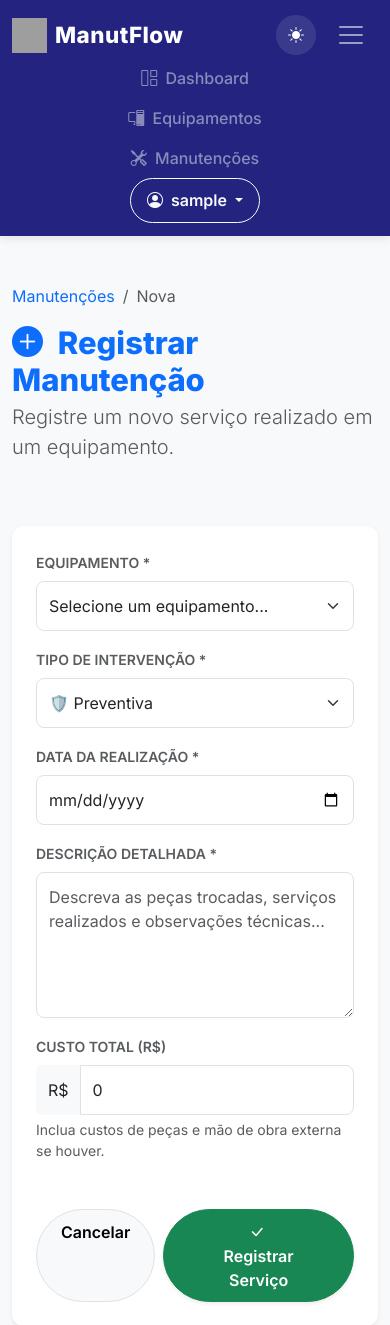
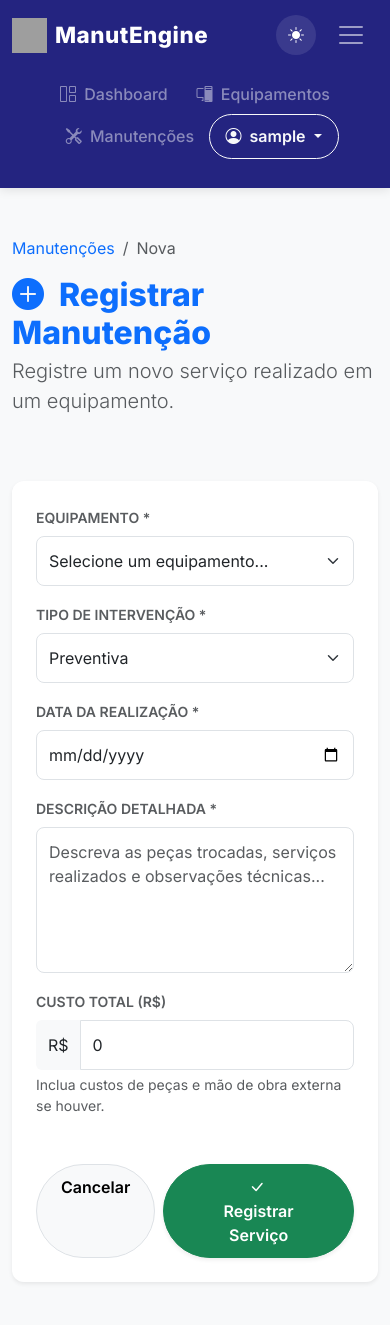
Before and after one commit to amand4morais/ManutFlow, a Flask app: page /manutencoes/nova in a window 390 px wide, after a click that opens the changed part. Shown: the top 1325 px of the page. Run offline with Flask 3, Linux system fonts and the light colour scheme; the visitor is signed in with stand-in values (Sample User, id 1); data that the repository does not hold is empty; grey boxes are pictures that could not be loaded.

Commit message:
correcting interface errors

```diff
--- a/models/equipamento.py
+++ b/models/equipamento.py
@@ -18,8 +18,8 @@ class Equipamento(db.Model):
     status = db.Column(db.String(20), nullable=False, default='ativo')
     # Status possíveis: 'ativo', 'em_manutencao', 'sucateado'
 
-    data_cadastro = db.Column(db.DateTime, default=datetime.utcnow)
-    data_atualizacao = db.Column(db.DateTime, default=datetime.utcnow, onupdate=datetime.utcnow)
+    data_cadastro = db.Column(db.DateTime, default=datetime.now)
+    data_atualizacao = db.Column(db.DateTime, default=datetime.now, onupdate=datetime.now)
 
     # Relacionamento com manutenções
     manutencoes = db.relationship('Manutencao', backref='equipamento', lazy=True, cascade='all, delete-orphan')
--- a/models/manutencao.py
+++ b/models/manutencao.py
@@ -22,7 +22,7 @@ class Manutencao(db.Model):
     # Relacionamento para acessar o nome do autor
     autor_rel = db.relationship('Funcionario', backref='manutencoes_registradas', lazy=True)
 
-    data_registro = db.Column(db.DateTime, default=datetime.utcnow)
+    data_registro = db.Column(db.DateTime, default=datetime.now)
 
     def __repr__(self):
         return f'<Manutencao {self.id} - {self.tipo} - Equipamento {self.equipamento_id}>'
--- a/views/static/css/style.css
+++ b/views/static/css/style.css
@@ -32,6 +32,29 @@
     --navbar-bg: #1a1a5e;
     --footer-bg: #1e293b;
     --card-shadow: 0 4px 12px rgba(0, 0, 0, 0.3);
+}
+
+[data-theme="dark"] .text-dark {
+    color: var(--text-main) !important;
+}
+
+[data-theme="dark"] .bg-light {
+    background-color: var(--bg-body) !important;
+}
+
+[data-theme="dark"] .table {
+    --bs-table-color: var(--text-main);
+    --bs-table-bg: transparent;
+    border-color: var(--border-color);
+}
+
+[data-theme="dark"] .breadcrumb-item.active {
+    color: var(--text-muted);
+}
+
+[data-theme="dark"] .modal-content {
+    background-color: var(--bg-card);
+    color: var(--text-main);
 }
 
 body {
@@ -288,7 +311,8 @@ footer {
 .auth-icon {
     position: absolute;
     right: 0;
-    top: 38px;
+    top: 50%;
+    transform: translateY(-50%);
     color: var(--primary-color);
     opacity: 0.7;
 }
@@ -320,9 +344,27 @@ footer {
 }
 
 .hero-title {
-    font-size: 4.5rem;
+    font-size: clamp(2.5rem, 8vw, 4.5rem);
     font-weight: 900;
     line-height: 1.1;
+}
+
+@media (max-width: 991.98px) {
+    .navbar-nav {
+        padding: 1rem 0;
+    }
+    .navbar-nav .nav-link {
+        padding: 0.5rem 0;
+    }
+}
+
+@media (max-width: 576px) {
+    .display-5 {
+        font-size: 2rem;
+    }
+    .card-body {
+        padding: 1rem;
+    }
 }
 
 .btn-landing-primary {
--- a/views/templates/base.html
+++ b/views/templates/base.html
@@ -3,7 +3,7 @@
 <head>
     <meta charset="UTF-8">
     <meta name="viewport" content="width=device-width, initial-scale=1.0">
-    <title>{% block title %}ManutFlow - Gestão Profissional{% endblock %}</title>
+    <title>{% block title %}ManutEngine - Gestão Profissional{% endblock %}</title>
 
     <!-- Google Fonts -->
     <link rel="preconnect" href="https://fonts.googleapis.com">
@@ -29,7 +29,7 @@
             <div class="container">
                 <a class="navbar-brand d-flex align-items-center" href="{{ url_for('dashboard') }}">
                     <img src="{{ url_for('static', filename='img/logo_aguia.png') }}" alt="Logo" width="35" height="35" class="me-2">
-                    <span>ManutFlow</span>
+                    <span>ManutEngine</span>
                 </a>
 
                 <div class="d-flex align-items-center d-lg-none">
@@ -42,31 +42,31 @@
                 </div>
 
                 <div class="collapse navbar-collapse" id="navbarNav">
-                    <ul class="navbar-nav ms-auto align-items-center">
+                    <ul class="navbar-nav ms-auto align-items-center flex-row flex-wrap justify-content-center">
                         <li class="nav-item">
-                            <a class="nav-link" href="{{ url_for('dashboard') }}">
+                            <a class="nav-link px-2" href="{{ url_for('dashboard') }}">
                                 <i class="bi bi-grid-1x2 me-1"></i> Dashboard
                             </a>
                         </li>
                         <li class="nav-item">
-                            <a class="nav-link" href="{{ url_for('equipamento.listar_equipamentos') }}">
+                            <a class="nav-link px-2" href="{{ url_for('equipamento.listar_equipamentos') }}">
                                 <i class="bi bi-pc-display me-1"></i> Equipamentos
                             </a>
                         </li>
                         <li class="nav-item">
-                            <a class="nav-link" href="{{ url_for('manutencao.listar_manutencoes') }}">
+                            <a class="nav-link px-2" href="{{ url_for('manutencao.listar_manutencoes') }}">
                                 <i class="bi bi-tools me-1"></i> Manutenções
                             </a>
                         </li>
 
                         {% if current_user.is_authenticated and current_user.is_admin %}
                         <li class="nav-item">
-                            <a class="nav-link" href="{{ url_for('ia.dashboard_ia') }}">
+                            <a class="nav-link px-2" href="{{ url_for('ia.dashboard_ia') }}">
                                 <i class="bi bi-cpu me-1"></i> Análise IA
                             </a>
                         </li>
                         <li class="nav-item">
-                            <a class="nav-link" href="{{ url_for('setor.lista') }}">
+                            <a class="nav-link px-2" href="{{ url_for('setor.lista') }}">
                                 <i class="bi bi-building me-1"></i> Setores
                             </a>
                         </li>
@@ -87,7 +87,7 @@
                                         <i class="bi bi-person-circle me-1"></i> {{ current_user.nome.split(' ')[0] }}
                                     </button>
                                     <ul class="dropdown-menu dropdown-menu-end shadow-lg border-0 mt-2" aria-labelledby="userDropdown">
-                                        <li><a class="dropdown-item py-2" href="{{ url_for('auth.perfil') }}"><i class="bi bi-person me-2"></i> Perfil</a></li>
+                                        <li><a class="dropdown-item py-2" href="{{ url_for('auth.configuracoes') }}"><i class="bi bi-person me-2"></i> Perfil</a></li>
                                         {% if current_user.is_admin %}
                                             <li><a class="dropdown-item py-2" href="{{ url_for('auth.admin_configuracoes') }}"><i class="bi bi-shield-lock me-2"></i> Admin</a></li>
                                         {% endif %}
--- a/views/templates/cadastro_manutencao.html
+++ b/views/templates/cadastro_manutencao.html
@@ -42,10 +42,10 @@
                             <label for="tipo" class="form-label fw-600 small text-muted text-uppercase">Tipo de Intervenção *</label>
                             <select class="form-select" id="tipo" name="tipo" required>
                                 <option value="preventiva" {% if manutencao and manutencao.tipo == 'preventiva' %}selected{% endif %}>
-                                    🛡️ Preventiva
+                                     Preventiva
                                 </option>
                                 <option value="corretiva" {% if manutencao and manutencao.tipo == 'corretiva' %}selected{% endif %}>
-                                    🛠️ Corretiva
+                                     Corretiva
                                 </option>
                             </select>
                         </div>
--- a/views/templates/configuracoes_perfil.html
+++ b/views/templates/configuracoes_perfil.html
@@ -25,7 +25,7 @@
                 <h5 class="fw-700 mb-0"><i class="bi bi-person-lines-fill me-2 text-primary"></i>Dados Pessoais</h5>
             </div>
             <div class="card-body p-4">
-                <form method="POST" action="{{ url_for('auth.configuracoes_perfil') }}">
+                <form method="POST" action="{{ url_for('auth.configuracoes') }}">
                     <!-- Nome -->
                     <div class="mb-4">
                         <label for="nome" class="form-label fw-600 small text-muted text-uppercase">Nome de Exibição</label>
--- a/views/templates/login.html
+++ b/views/templates/login.html
@@ -41,7 +41,7 @@
             <form method="POST" action="{{ url_for('auth.login') }}" class="needs-validation" novalidate>
                 <div class="auth-input-group mb-4">
                     <label class="form-label fw-600 small text-muted text-uppercase">E-mail Corporativo</label>
-                    <div class="position-relative">
+                    <div class="position-relative d-flex align-items-center">
                         <input type="email" name="email" class="auth-input" placeholder="nome@empresa.com" required>
                         <i class="bi bi-envelope auth-icon"></i>
                     </div>
@@ -49,7 +49,7 @@
 
                 <div class="auth-input-group mb-3">
                     <label class="form-label fw-600 small text-muted text-uppercase">Senha de Acesso</label>
-                    <div class="position-relative">
+                    <div class="position-relative d-flex align-items-center">
                         <input type="password" name="password" id="password" class="auth-input" placeholder="••••••••" required>
                         <i class="bi bi-eye-slash auth-icon cursor-pointer" onclick="togglePassword('password', this)"></i>
                     </div>
--- a/views/templates/perfil.html
+++ b/views/templates/perfil.html
@@ -30,7 +30,7 @@
                 </span>
 
                 <div class="d-grid gap-2 px-3">
-                    <a href="{{ url_for('auth.configuracoes_perfil') }}" class="btn btn-outline-primary rounded-pill fw-600">
+                    <a href="{{ url_for('auth.configuracoes') }}" class="btn btn-outline-primary rounded-pill fw-600">
                         <i class="bi bi-gear-fill me-2"></i> Configurações da Conta
                     </a>
                 </div>
--- a/views/templates/recuperar_senha.html
+++ b/views/templates/recuperar_senha.html
@@ -41,7 +41,7 @@
             <form method="POST" action="{{ url_for('auth.recuperar_senha') }}" class="needs-validation" novalidate>
                 <div class="auth-input-group mb-3">
                     <label class="form-label fw-600 small text-muted text-uppercase">E-mail Cadastrado</label>
-                    <div class="position-relative">
+                    <div class="position-relative d-flex align-items-center">
                         <input type="email" name="email" class="auth-input" placeholder="seu-email@empresa.com" required>
                         <i class="bi bi-envelope auth-icon"></i>
                     </div>
@@ -49,7 +49,7 @@
 
                 <div class="auth-input-group mb-3">
                     <label class="form-label fw-600 small text-muted text-uppercase">Nova Senha</label>
-                    <div class="position-relative">
+                    <div class="position-relative d-flex align-items-center">
                         <input type="password" name="nova_senha" id="nova_senha" class="auth-input" placeholder="••••••••" required>
                         <i class="bi bi-eye-slash auth-icon cursor-pointer" onclick="togglePassword('nova_senha', this)"></i>
                     </div>
@@ -57,7 +57,7 @@
 
                 <div class="auth-input-group mb-4">
                     <label class="form-label fw-600 small text-muted text-uppercase">Confirmar Nova Senha</label>
-                    <div class="position-relative">
+                    <div class="position-relative d-flex align-items-center">
                         <input type="password" name="confirmar_senha" id="confirmar_senha" class="auth-input" placeholder="••••••••" required>
                         <i class="bi bi-shield-lock auth-icon"></i>
                     </div>
```
Also changed, not shown: views/templates/cadastro.html (+4 -4 lines), views/templates/detalhe_equipamento.html (+13 -2 lines), views/static/js/main.js (line endings or trailing spaces), views/templates/detalhe_funcionario.html (line endings or trailing spaces).
